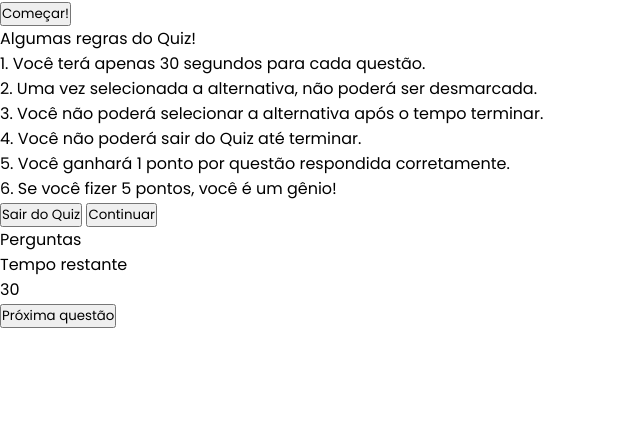
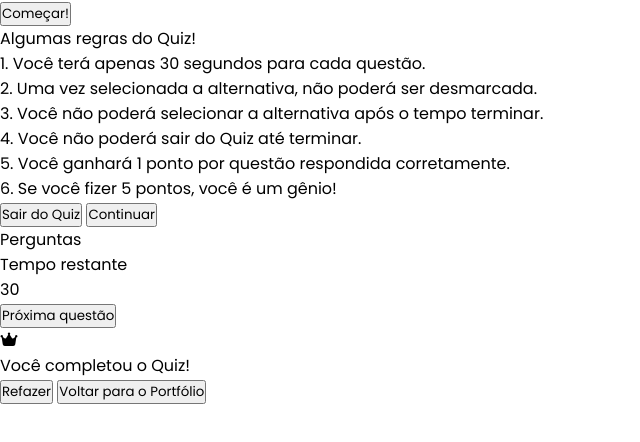
Before and after one commit to kaon15/quizz-aplicativo-java, a plain HTML site: page index.html in a window 1280 px wide. Shown: the whole page, without its empty margins (0-640 px from the left). Drawn offline with Linux system fonts and the light colour scheme.

Commit message:
Update index.html

```diff
--- a/index.html
+++ b/index.html
@@ -58,3 +58,23 @@
 <button class="next_btn">Próxima questão</button>
 </footer>
 </div>
+      <!-- Result Box -->
+<div class="result_box">
+<div class="icon">
+<i class="fa fa-crown"></i>
+</div>
+<div class="complete_text">Você completou o Quiz!</div>
+<div class="score_text">
+<!-- Here I've inserted Score Result from JavaScript -->
+</div>
+<div class="buttons">
+<button class="restart">Refazer</button>
+<button class="quit">Voltar para o Portfólio</button>
+</div>
+</div>
+      <!-- Inside this JavaScript file I've inserted Questions and Options only -->
+      <script src="js/questions.js"></script>
+<!-- Inside this JavaScript file I've coded all Quiz Codes -->
+      <script src="js/script.js"></script>
+</body>
+</html>
```
